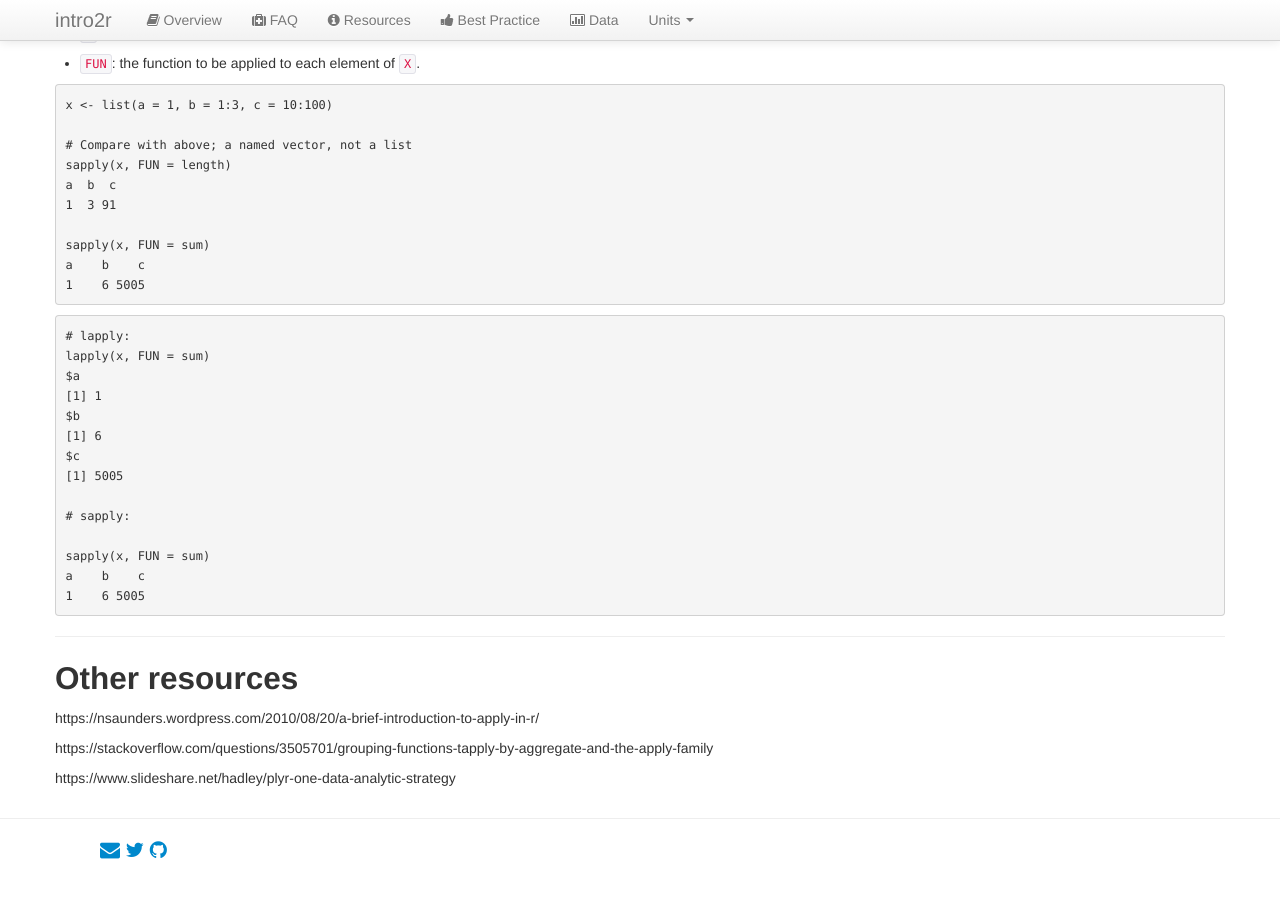
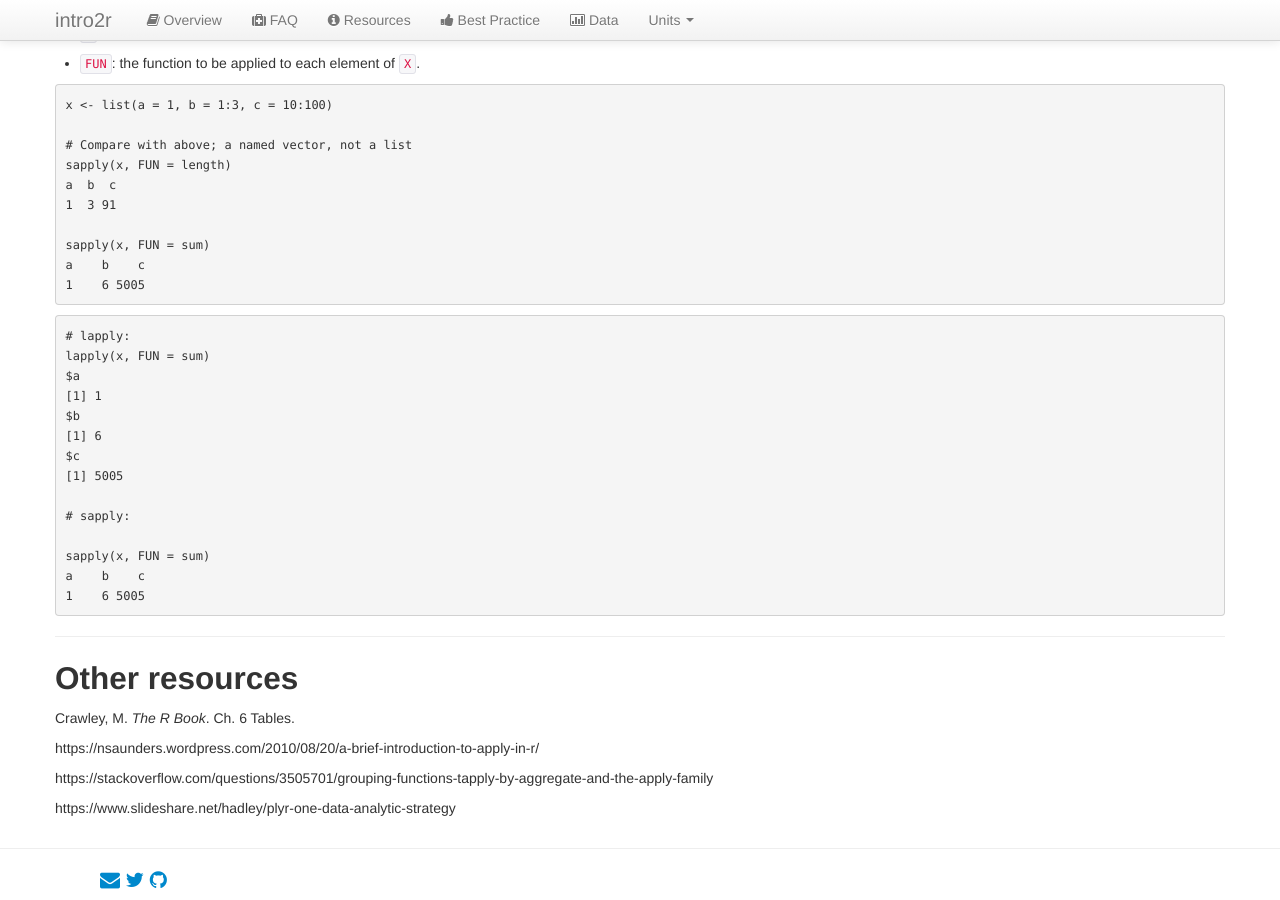
Before and after one commit to intro2r/intro2r, a Jekyll site: the page built from unit3/split-apply-combine.md, in a window 1280 px wide and 900 px high, scrolled down 4893 px. Built offline with Jekyll 4.4.1, drawn with Linux system fonts in a browser that asks for light colours; before the commit the page ends 5763 px from its top, so only the background shows below that.

Commit message:
Update split-apply-combine.md

```diff
--- a/unit3/split-apply-combine.md
+++ b/unit3/split-apply-combine.md
@@ -313,6 +313,8 @@ a    b    c
 
 ## Other resources
 
+Crawley, M. *The R Book*. Ch. 6 Tables.
+
 https://nsaunders.wordpress.com/2010/08/20/a-brief-introduction-to-apply-in-r/
 
 https://stackoverflow.com/questions/3505701/grouping-functions-tapply-by-aggregate-and-the-apply-family
```
